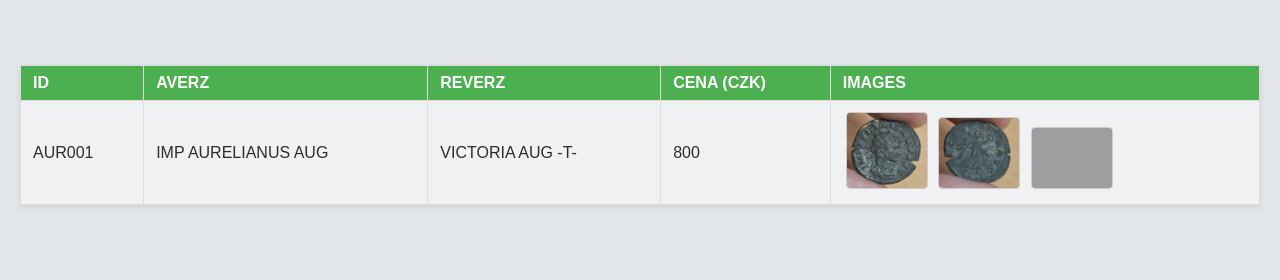
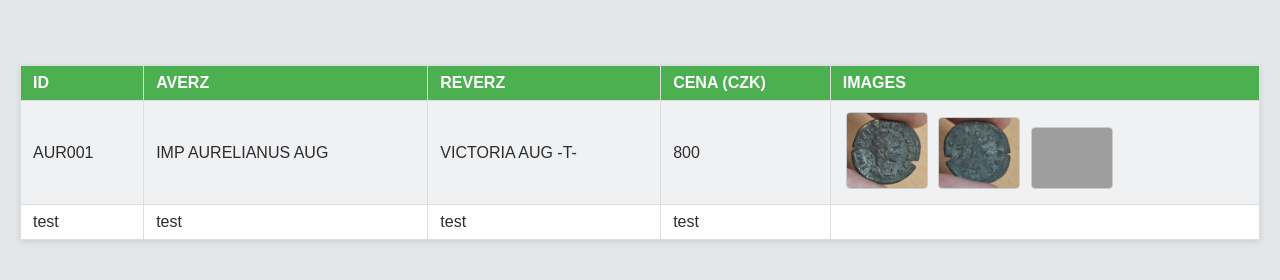
Before and after one commit to avathar101/mince, a plain HTML site: page sheet/Aurelianus/index.html in a window 1280 px wide. Shown: the part 136-416 px from the top of the page. Drawn offline with Linux system fonts and the light colour scheme; grey boxes are pictures that could not be loaded.

Commit message:
update sheets

```diff
--- a/sheet/Aurelianus/index.html
+++ b/sheet/Aurelianus/index.html
@@ -31,4 +31,11 @@
 </a>
 </td>
 </tr>
+<tr>
+<td>test</td>
+<td>test</td>
+<td>test</td>
+<td>test</td>
+<td></td>
+</tr>
 </table>
```
